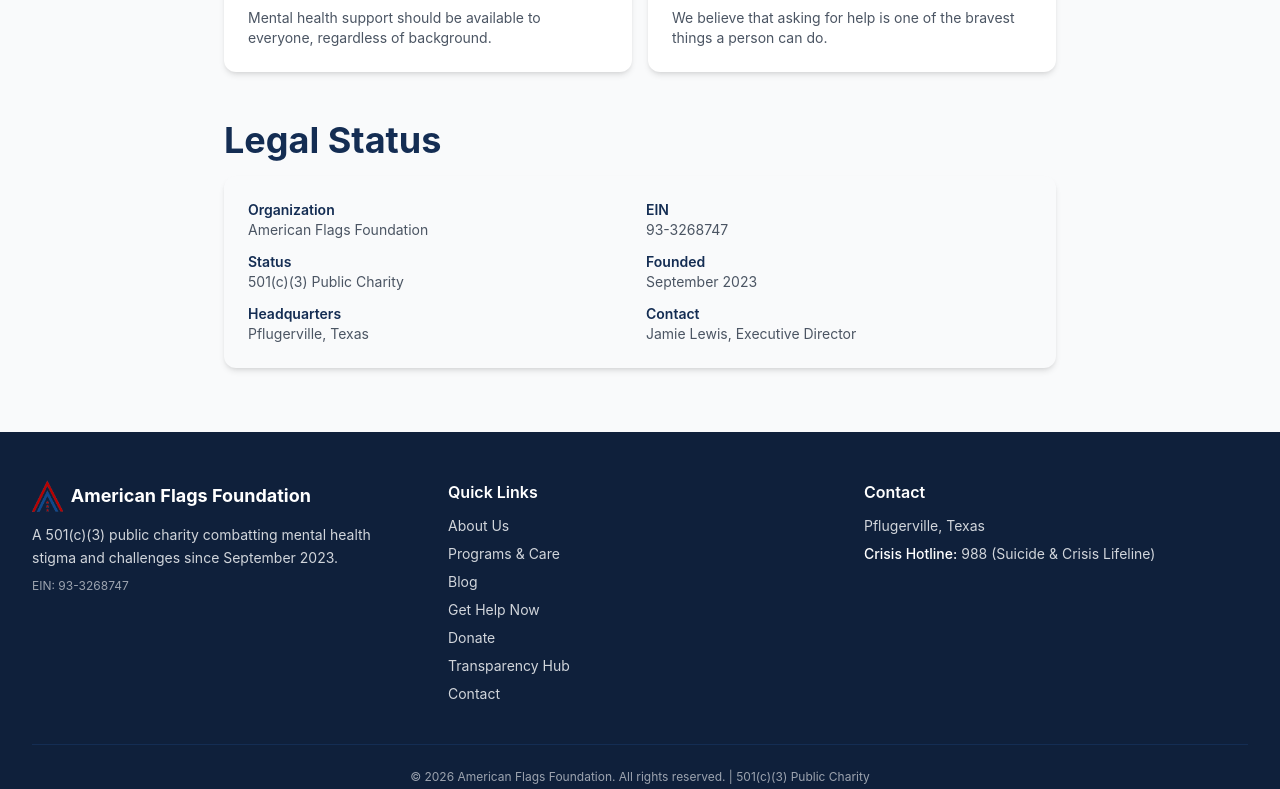
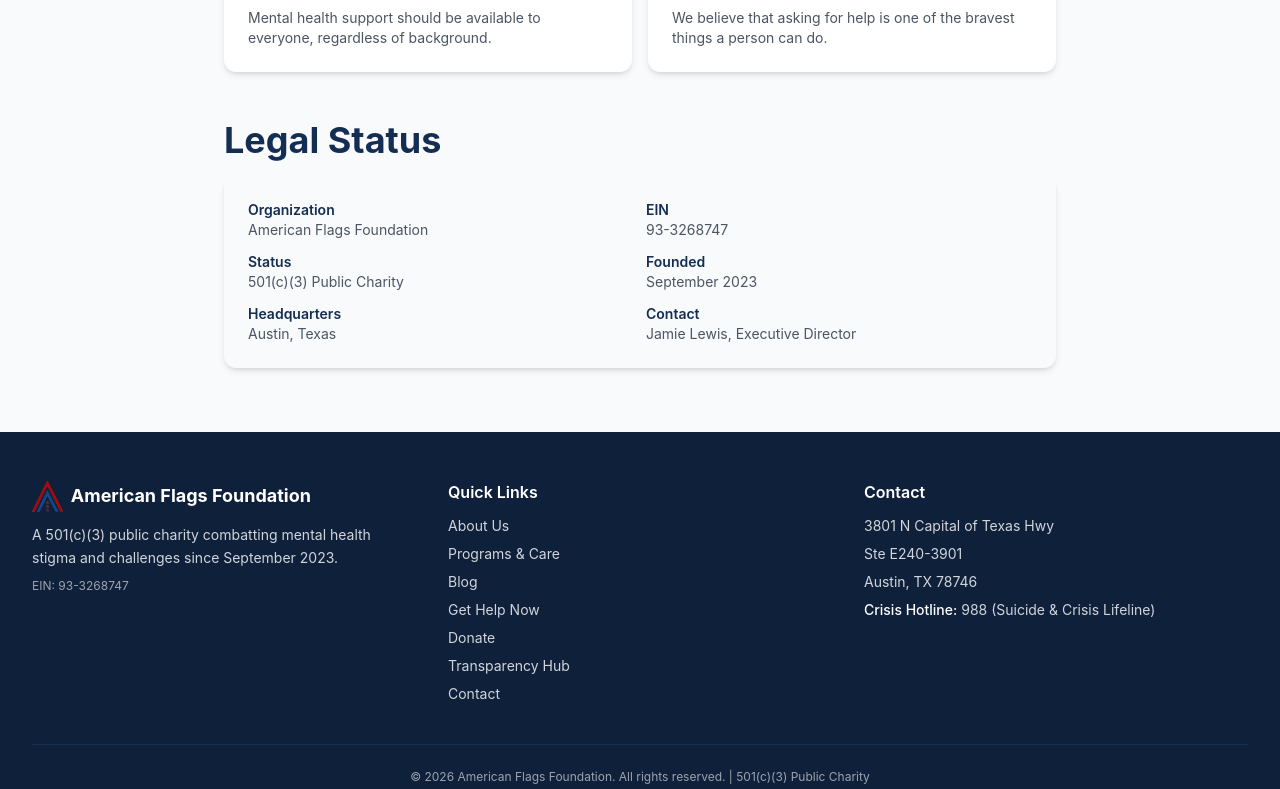
Before and after one commit to AmericanFlagsFoundation/website, a Next.js app: page /about in a window 1280 px wide. Shown: the part 1071-1860 px from the top of the page. Built offline with nearby package versions, Linux system fonts and the light colour scheme.

Commit message:
Update address to Austin virtual mailbox

```diff
--- a/src/app/about/page.tsx
+++ b/src/app/about/page.tsx
@@ -34,7 +34,7 @@ export default function AboutPage() {
           </p>
 
           <p className="mt-4 text-gray-600 leading-relaxed">
-            From our base in Pflugerville, Texas, we set out to build a
+            From our base in Austin, Texas, we set out to build a
             foundation — literally and figuratively — that would embrace empathy,
             cultivate optimism, and break down the barriers that keep people from
             getting the help they need.
@@ -78,7 +78,7 @@ export default function AboutPage() {
               </div>
               <div>
                 <dt className="font-semibold text-navy-700">Headquarters</dt>
-                <dd className="text-gray-600">Pflugerville, Texas</dd>
+                <dd className="text-gray-600">Austin, Texas</dd>
               </div>
               <div>
                 <dt className="font-semibold text-navy-700">Contact</dt>
--- a/src/app/contact/page.tsx
+++ b/src/app/contact/page.tsx
@@ -31,7 +31,9 @@ export default function ContactPage() {
                 <h3 className="mb-2 font-bold text-navy-700">📍 Address</h3>
                 <address className="text-sm not-italic text-gray-600">
                   <p>American Flags Foundation</p>
-                  <p>Pflugerville, Texas</p>
+                  <p>3801 N Capital of Texas Hwy</p>
+              <p>Ste E240-3901</p>
+              <p>Austin, TX 78746</p>
                 </address>
               </div>
               <div className="card">
--- a/src/app/donate/page.tsx
+++ b/src/app/donate/page.tsx
@@ -114,7 +114,9 @@ export default function DonatePage() {
             <h3 className="mb-2 font-bold text-navy-700">Donate by Mail</h3>
             <address className="text-sm not-italic text-gray-600">
               <p>American Flags Foundation</p>
-              <p>Pflugerville, Texas</p>
+              <p>3801 N Capital of Texas Hwy</p>
+              <p>Ste E240-3901</p>
+              <p>Austin, TX 78746</p>
             </address>
             <p className="mt-3 text-xs text-gray-400">
               EIN: 93-3268747 — All donations are tax-deductible.
--- a/src/app/transparency/page.tsx
+++ b/src/app/transparency/page.tsx
@@ -31,7 +31,7 @@ export default function TransparencyPage() {
                 ["EIN", "93-3268747"],
                 ["Tax Status", "501(c)(3) Public Charity"],
                 ["Date Founded", "September 2023"],
-                ["Registered Address", "Pflugerville, Texas"],
+                ["Registered Address", "3801 N Capital of Texas Hwy, Ste E240-3901, Austin, TX 78746"],
                 ["Contact", "Jamie Lewis, Executive Director"],
               ].map(([label, value]) => (
                 <div key={label}>
@@ -115,7 +115,7 @@ export default function TransparencyPage() {
           </p>
           <p className="text-sm text-gray-500">
             Write to us at: American Flags Foundation,
-            Pflugerville, Texas
+            Austin, Texas
           </p>
         </div>
       </section>
--- a/src/components/Footer.tsx
+++ b/src/components/Footer.tsx
@@ -49,7 +49,9 @@ export default function Footer() {
           <div>
             <h4 className="mb-3 font-semibold text-white">Contact</h4>
             <address className="space-y-2 text-sm not-italic">
-              <p>Pflugerville, Texas</p>
+              <p>3801 N Capital of Texas Hwy</p>
+              <p>Ste E240-3901</p>
+              <p>Austin, TX 78746</p>
               <p className="mt-4">
                 <span className="font-medium text-white">Crisis Hotline:</span>{" "}
                 <a href="tel:988" className="hover:text-white">
```
Also changed, not shown: content/posts/welcome-to-american-flags-foundation.md (+1 -1 lines).
